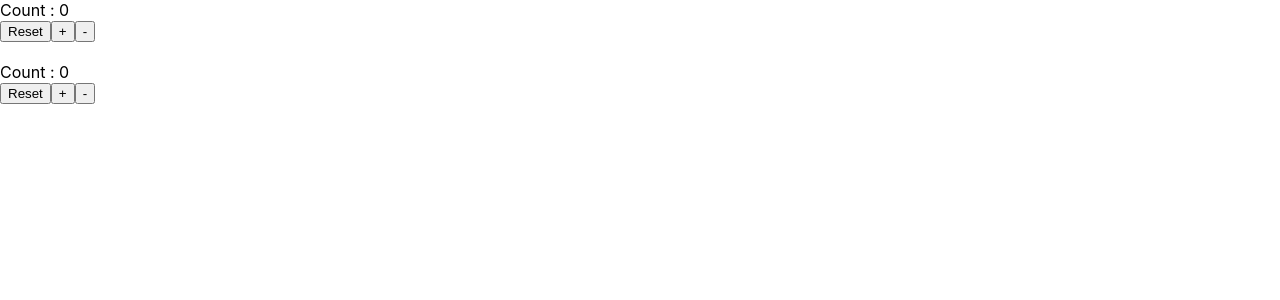
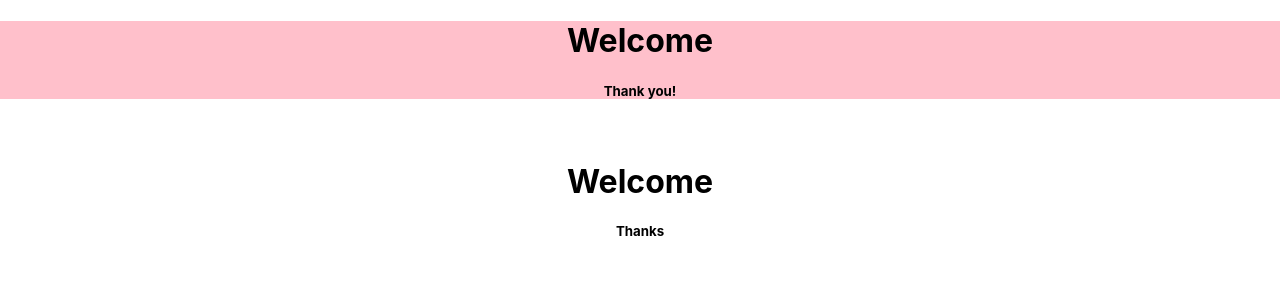
Before and after one commit to eundol0519/React_fastCampus, a React (Create React App) app: page / in a window 1280 px wide. Shown: the top 300 px of the page. Built offline with nearby package versions, Linux system fonts and the light colour scheme.

Commit message:
React 공식문서_Composition

```diff
--- a/src/App.js
+++ b/src/App.js
@@ -1,12 +1,9 @@
-import Reducer from "./components/3-3.Hooks/Reducer.jsx";
-import State from "./components/3-3.Hooks/State.jsx";
+import WelcomeDialog from "./components/3-5.Composition/WelcomeDialog.jsx";
 
 function App() {
   return (
     <div className="App">
-      <State />
-      <br />
-      <Reducer />
+      <WelcomeDialog />
     </div>
   );
 }
--- /dev/null
+++ b/src/components/3-5.Composition/CustomDialog.jsx
@@ -0,0 +1,10 @@
+import React from "react";
+
+export default function CustomDialog(props) {
+  return (
+    <div>
+      <h1>{props.title}</h1>
+      <h5>{props.description}</h5>
+    </div>
+  );
+}
--- /dev/null
+++ b/src/components/3-5.Composition/Dialog.jsx
@@ -0,0 +1,5 @@
+import React from "react";
+
+export default function Dialog(props) {
+  return <div style={{ background: "pink" }}>{props.children}</div>;
+}
--- /dev/null
+++ b/src/components/3-5.Composition/WelcomeDialog.jsx
@@ -0,0 +1,18 @@
+import React from "react";
+import CustomDialog from "./CustomDialog";
+import Dialog from "./Dialog";
+
+export default function WelcomeDialog() {
+  return (
+    <div>
+      <Dialog>
+        <h1>Welcome</h1>
+        <h5>Thank you!</h5>
+      </Dialog>
+
+      <br />
+
+      <CustomDialog title="Welcome" description="Thanks"></CustomDialog>
+    </div>
+  );
+}
--- a/src/index.css
+++ b/src/index.css
@@ -1,13 +1,14 @@
 body {
   margin: 0;
-  font-family: -apple-system, BlinkMacSystemFont, 'Segoe UI', 'Roboto', 'Oxygen',
-    'Ubuntu', 'Cantarell', 'Fira Sans', 'Droid Sans', 'Helvetica Neue',
+  font-family: -apple-system, BlinkMacSystemFont, "Segoe UI", "Roboto", "Oxygen",
+    "Ubuntu", "Cantarell", "Fira Sans", "Droid Sans", "Helvetica Neue",
     sans-serif;
   -webkit-font-smoothing: antialiased;
   -moz-osx-font-smoothing: grayscale;
+  text-align: center;
 }
 
 code {
-  font-family: source-code-pro, Menlo, Monaco, Consolas, 'Courier New',
+  font-family: source-code-pro, Menlo, Monaco, Consolas, "Courier New",
     monospace;
 }
```
